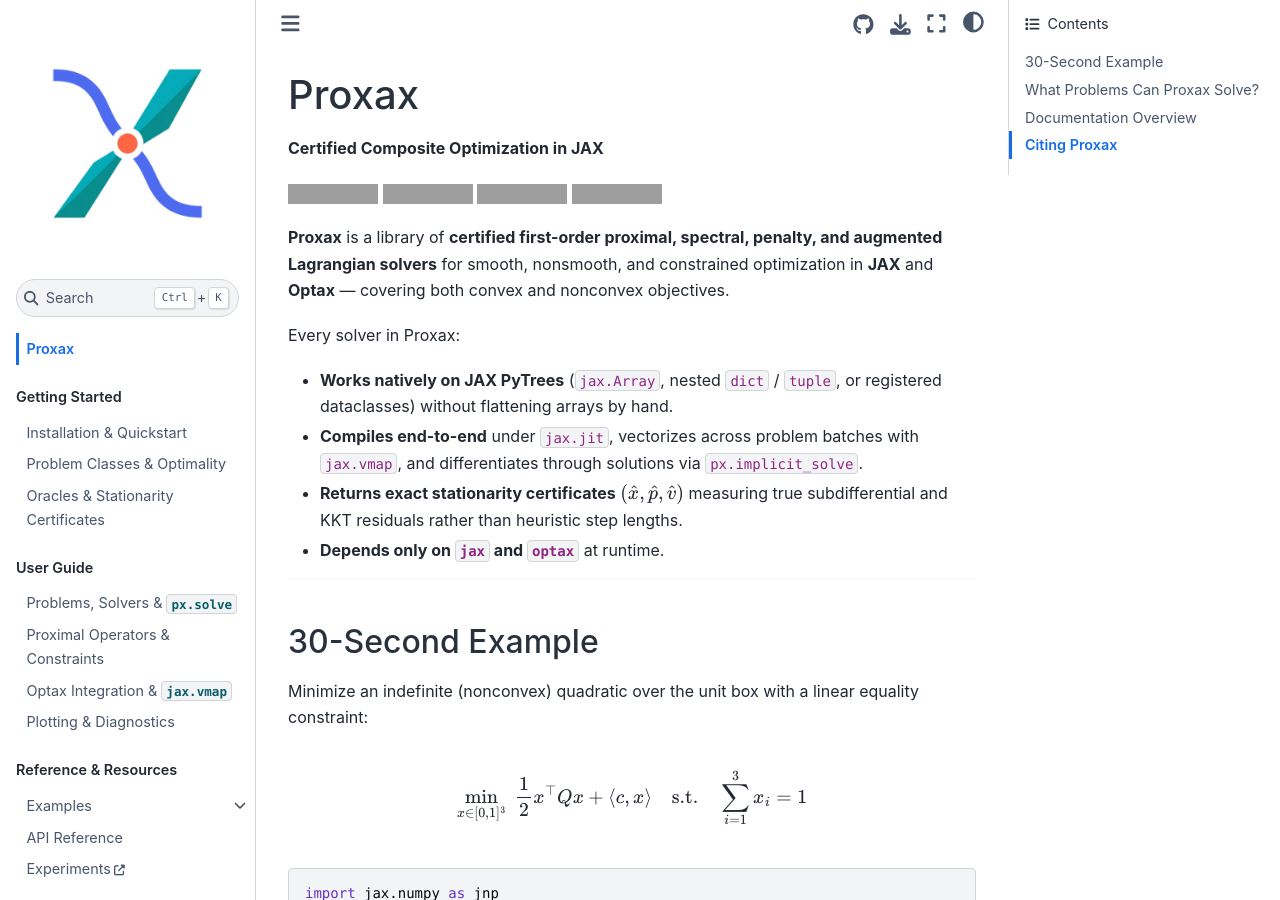
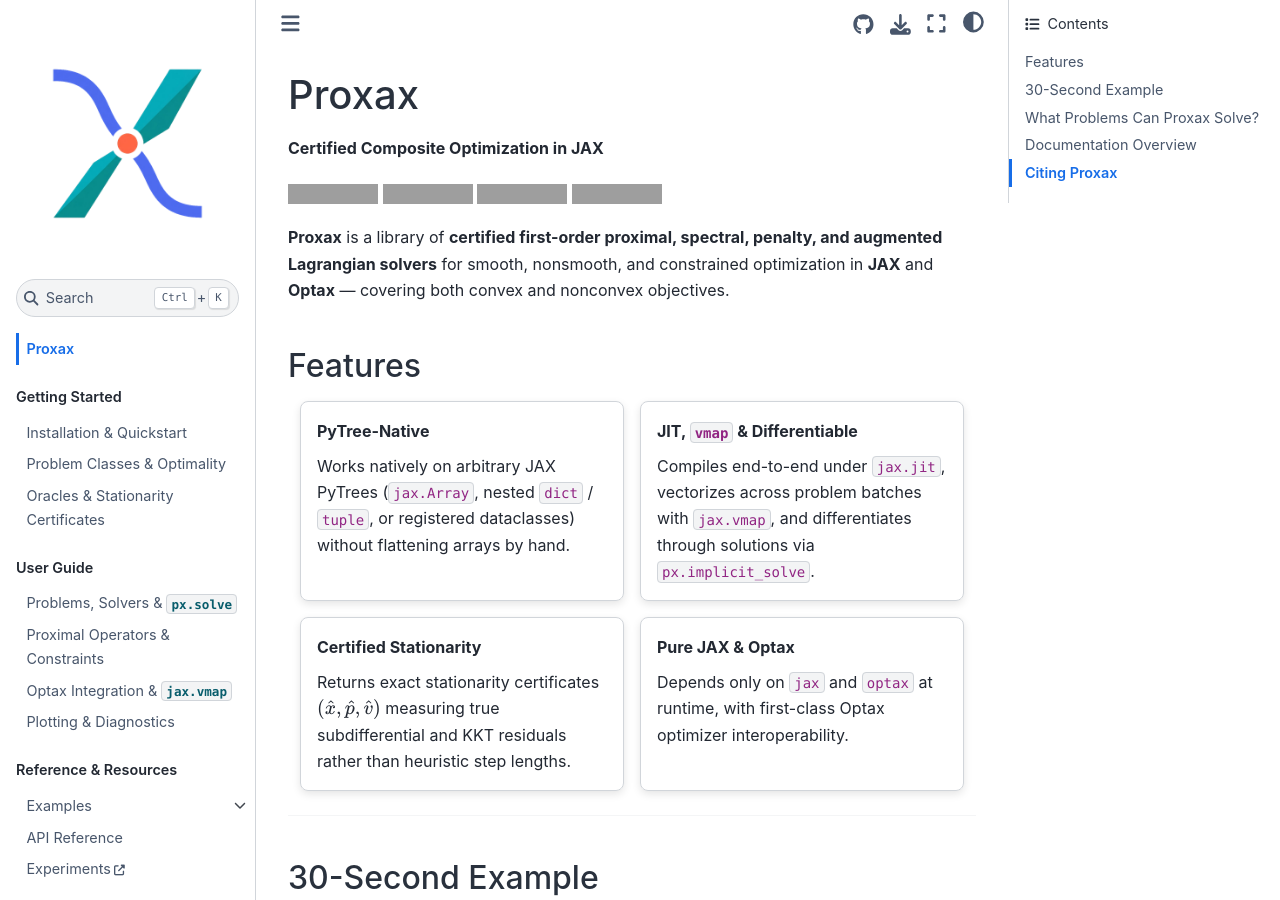
Before and after one commit to wwkong/proxax, a Sphinx documentation site: the page built from docs/index.md, in a window 1280 px wide and 900 px high. Built offline with Sphinx 7.4.7 and the Sphinx Book theme 1.1.4, drawn with Linux system fonts in a browser that asks for light colours; grey boxes are pictures that could not be loaded.

Commit message:
Add Flax-style Features card grid to docs homepage

```diff
--- a/docs/index.md
+++ b/docs/index.md
@@ -12,16 +12,32 @@ penalty, and augmented Lagrangian solvers** for smooth, nonsmooth, and
 constrained optimization in **JAX** and **Optax** — covering both convex and
 nonconvex objectives.
 
-Every solver in Proxax:
+## Features
 
-- **Works natively on JAX PyTrees** (`jax.Array`, nested `dict` / `tuple`, or
-  registered dataclasses) without flattening arrays by hand.
-- **Compiles end-to-end** under `jax.jit`, vectorizes across problem batches
-  with `jax.vmap`, and differentiates through solutions via `px.implicit_solve`.
-- **Returns exact stationarity certificates** $(\hat{x}, \hat{p}, \hat{v})$
-  measuring true subdifferential and KKT residuals rather than heuristic step
-  lengths.
-- **Depends only on `jax` and `optax`** at runtime.
+::::{grid} 1 2 2 2
+:gutter: 3
+
+:::{grid-item-card} PyTree-Native
+Works natively on arbitrary JAX PyTrees (`jax.Array`, nested `dict` / `tuple`,
+or registered dataclasses) without flattening arrays by hand.
+:::
+
+:::{grid-item-card} JIT, `vmap` & Differentiable
+Compiles end-to-end under `jax.jit`, vectorizes across problem batches with
+`jax.vmap`, and differentiates through solutions via `px.implicit_solve`.
+:::
+
+:::{grid-item-card} Certified Stationarity
+Returns exact stationarity certificates $(\hat{x}, \hat{p}, \hat{v})$ measuring
+true subdifferential and KKT residuals rather than heuristic step lengths.
+:::
+
+:::{grid-item-card} Pure JAX & Optax
+Depends only on `jax` and `optax` at runtime, with first-class Optax optimizer
+interoperability.
+:::
+
+::::
 
 ---
 
```
